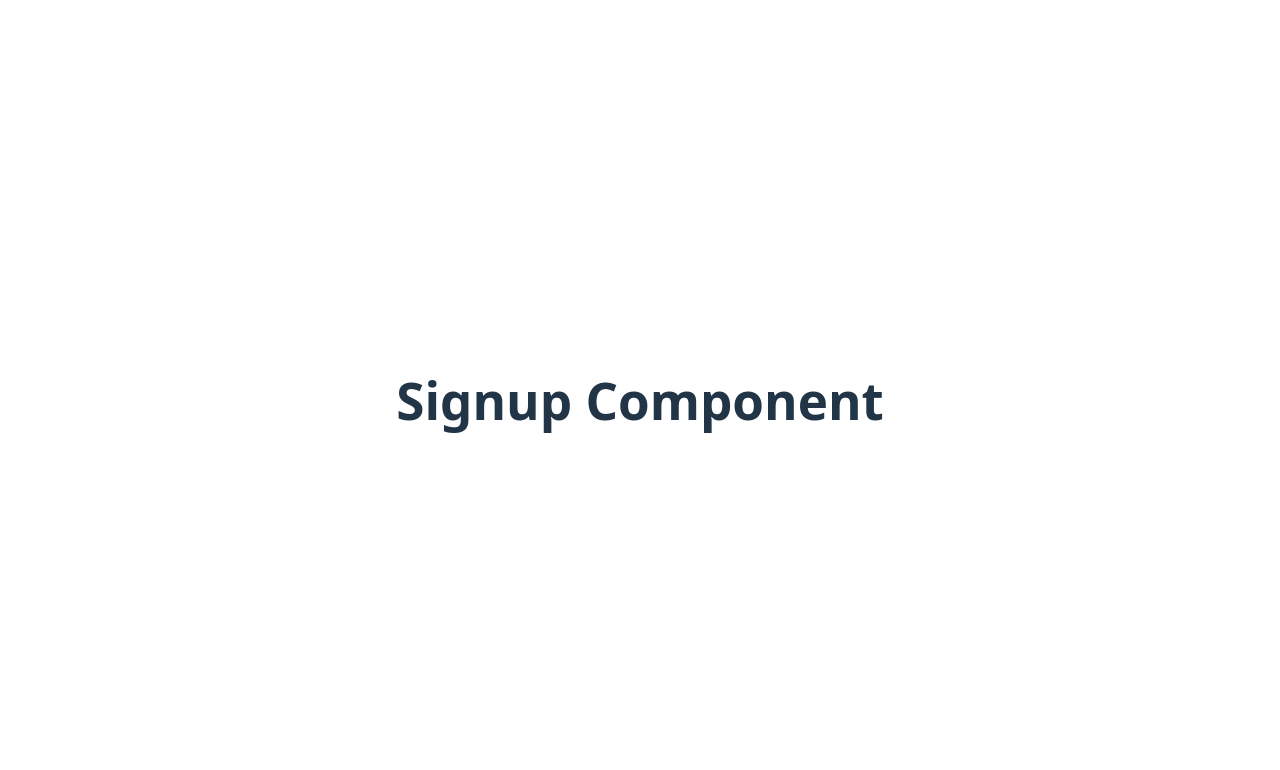
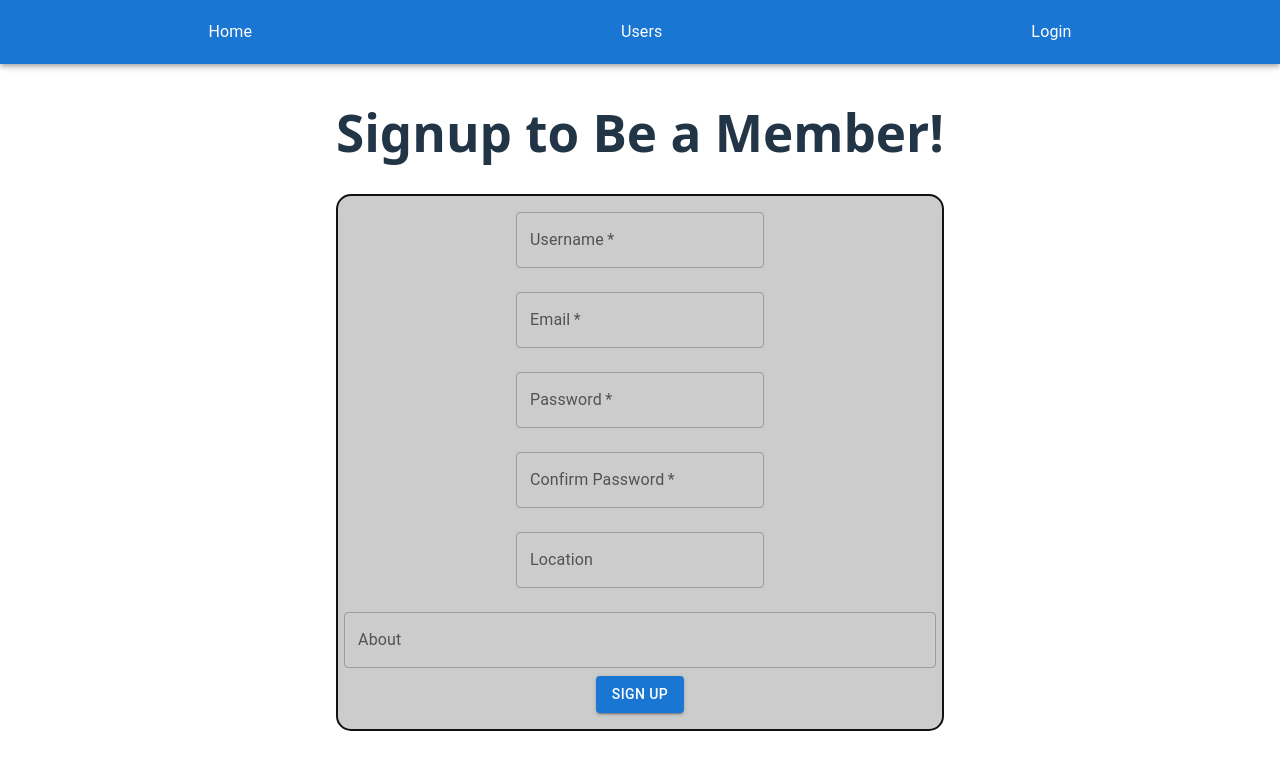
Before and after one commit to hgarcia000/Garcia_Henry_ForumApp_Capstone, a React (Vite) app in the folder frontend/: page /signup in a window 1280 px wide. Shown: the top 770 px of the page. Built offline with nearby package versions, Linux system fonts and the light colour scheme; no server answers.

Commit message:
Completed the structure of the Signup component.

```diff
--- a/frontend/src/components/Signup.jsx
+++ b/frontend/src/components/Signup.jsx
@@ -1,9 +1,28 @@
+import Box from "@mui/material/Box";
+import NavBar from "./NavBar";
+import TextField from "@mui/material/TextField";
+import Button from "@mui/material/Button";
+
 
 
 function Signup() {
 
     return(
-        <h1>Signup Component</h1>
+        <>
+        <NavBar />
+        <h1>Signup to Be a Member!</h1>
+        <Box sx={{ border: '2px solid #111', borderRadius: '15px', bgcolor: '#ccc' }}>
+            <form >
+                <TextField name="username" id="username" label="Username" variant="outlined" margin="normal" required /> <br />
+                <TextField name="email" id="email" label="Email" variant="outlined" margin="normal" required /> <br />
+                <TextField type="password" name="password" id="password" label="Password" variant="outlined" margin="normal" required /> <br />
+                <TextField type="password" name="confirmPassword" id="confirmPassword" label="Confirm Password" variant="outlined" margin="normal" required /> <br />
+                <TextField name="location" id="location" label="Location" variant="outlined" margin="normal" /> <br />
+                <TextField sx={{width: '98%'}} name="about" id="about" label="About" variant="outlined" margin="normal" /> <br />
+                <Button variant="contained" type="submit" sx={{ marginBottom: '1rem' }}>Sign Up</Button>
+            </form>
+        </Box>
+        </>
     )
 }
 
```
